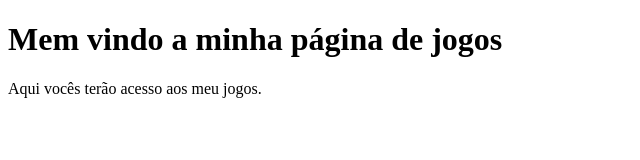
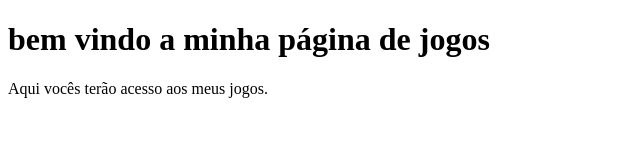
Before and after one commit to josielserafim/josielserafim.github.oi, a plain HTML site: page index.html in a window 1280 px wide. Shown: the whole page, without its empty margins (0-640 px from the left). Drawn offline with Linux system fonts and the light colour scheme.

Commit message:
Update index.html

```diff
--- a/index.html
+++ b/index.html
@@ -4,7 +4,7 @@
             <title>Minha página josielserafim</title>
       </head>
       <body>
-           <h1>Mem vindo a minha página de jogos</h1>
-           <p>Aqui vocês terão acesso aos meu jogos.</p>
+           <h1>bem vindo a minha página de jogos</h1>
+           <p>Aqui vocês terão acesso aos meus jogos.</p>
     </body>
 </html>
```
